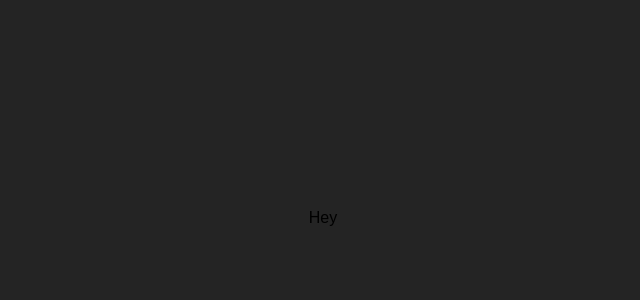
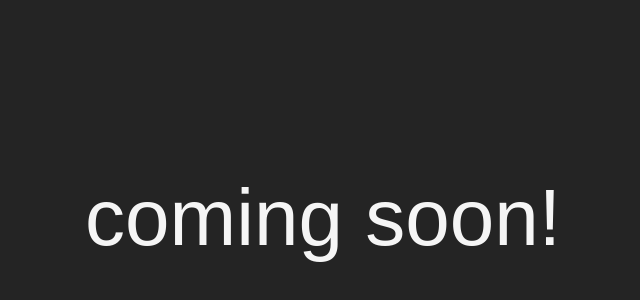
Before and after one commit to cndparaphrased/wedding, a React app: page / in a window 1280 px wide. Shown: the part 182-482 px from the top of the page, without its empty margins (317-957 px from the left). Built offline with nearby package versions, Linux system fonts and the light colour scheme.

Commit message:
coming soon

```diff
--- a/src/components/Main.js
+++ b/src/components/Main.js
@@ -1,7 +1,7 @@
 const Main = () => {
   return (
     <main>
-      <p>Hey</p>
+      <h1>coming soon!</h1>
 
     </main>
   );
```
